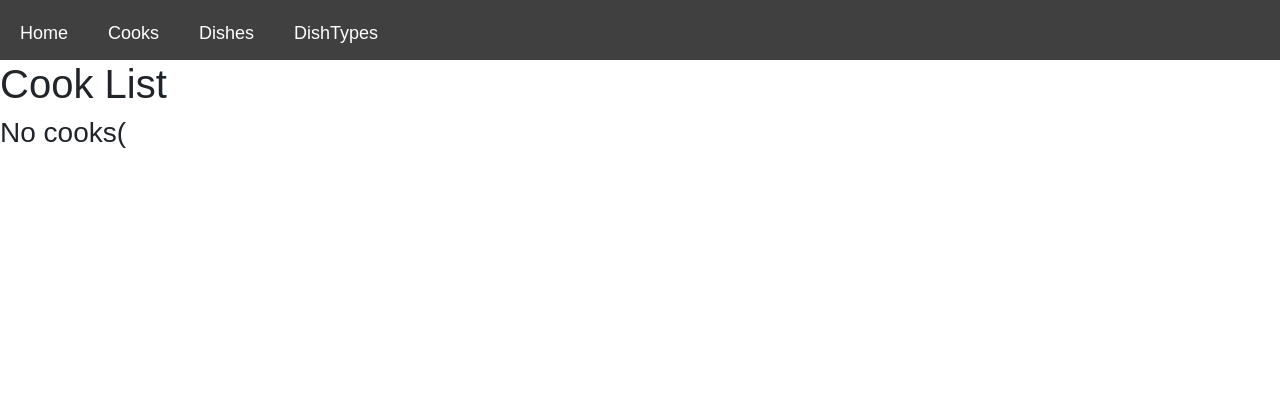
After one commit to Ivan-Berezyanskiy/CookSpectrum, a Django app: page /cooks/ in a window 1280 px wide. The commit adds this page. Shown: the top 420 px of the page. Run offline with Django 4.2, Linux system fonts and the light colour scheme; data that the repository does not hold is empty.

Commit message:
Add url to CookListView in kitchen/urls.py Add CookListView in views.py Add templates/kitchen/cook_list.html Add link to cook_list in header.html

```diff
--- a/kitchen/urls.py
+++ b/kitchen/urls.py
@@ -1,10 +1,15 @@
 from django.urls import path
 
-from kitchen.views import index
+from kitchen.views import index, CookListView
 
 
 urlpatterns = [
     path("", index, name="index"),
+    path(
+        "cooks/",
+        CookListView.as_view(),
+        name="cooks-list",
+    ),
     ]
 
 app_name = "kitchen"
--- a/kitchen/views.py
+++ b/kitchen/views.py
@@ -1,5 +1,6 @@
 from django.shortcuts import render
 from .models import Cook, DishType, Dish
+from django.views import generic
 
 
 def index(request):
@@ -15,3 +16,7 @@ def index(request):
     }
 
     return render(request, "kitchen/index.html", context=context)
+
+
+class CookListView(generic.ListView):
+    model = Cook
--- a/templates/includes/header.html
+++ b/templates/includes/header.html
@@ -1,6 +1,6 @@
 <nav class="nav">
       <a href="{% url "kitchen:index" %}" class="nav__link">Home</a>
-      <a href="#" class="nav__link">Cooks</a>
+      <a href="{% url "kitchen:cooks-list"%}" class="nav__link">Cooks</a>
       <a href="#" class="nav__link">Dishes</a>
       <a href="#" class="nav__link">DishTypes</a>
 </nav>
--- /dev/null
+++ b/templates/kitchen/cook_list.html
@@ -0,0 +1,12 @@
+{% extends "base.html" %}
+
+{% block content %}
+  <h1>Cook List</h1>
+  {% if cook_list %}
+    {% for cook in cook_list %}
+      <li>Username: {{ cook.username }}(Years of experience: {{ cook.years_of_experience }})</li>
+    {% endfor %}
+  {% else %}
+    <h3>No cooks(</h3>
+  {% endif %}
+{% endblock %}
```
